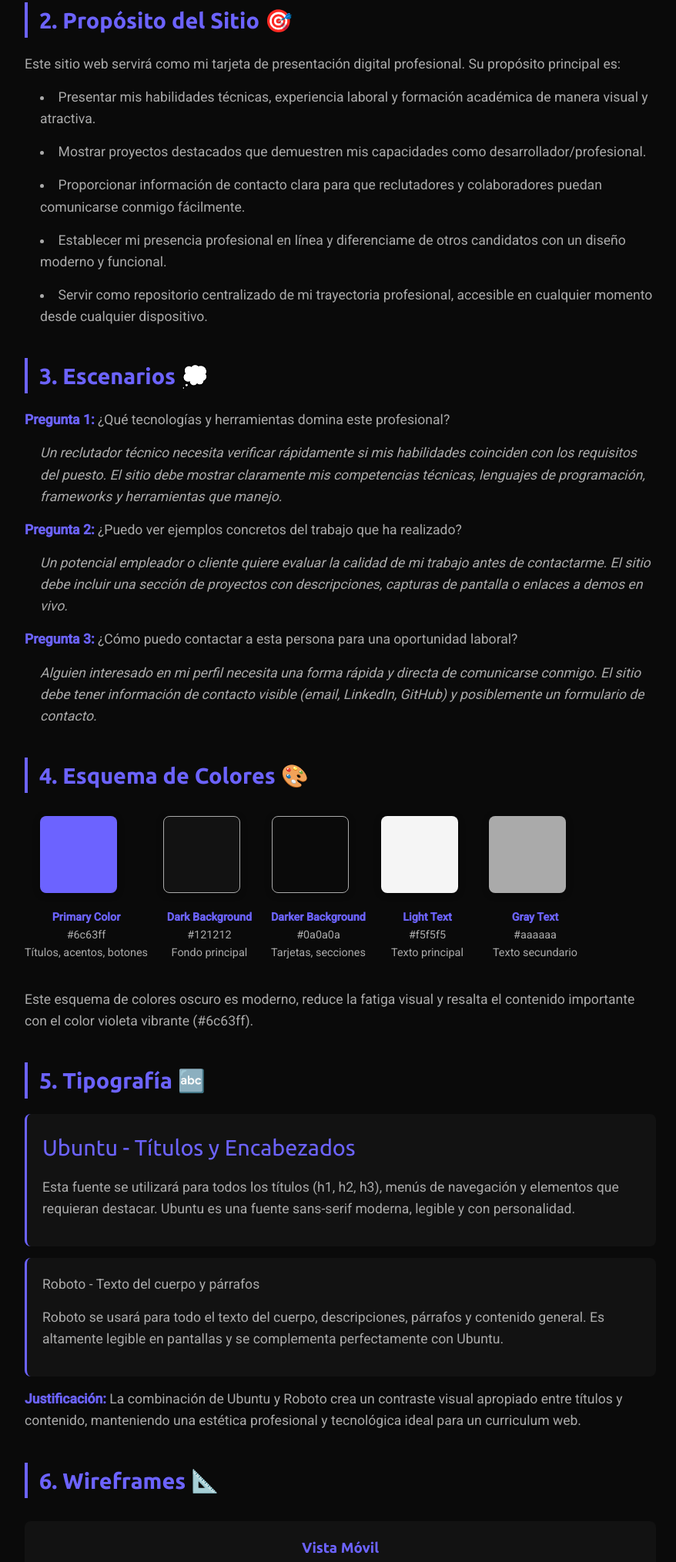
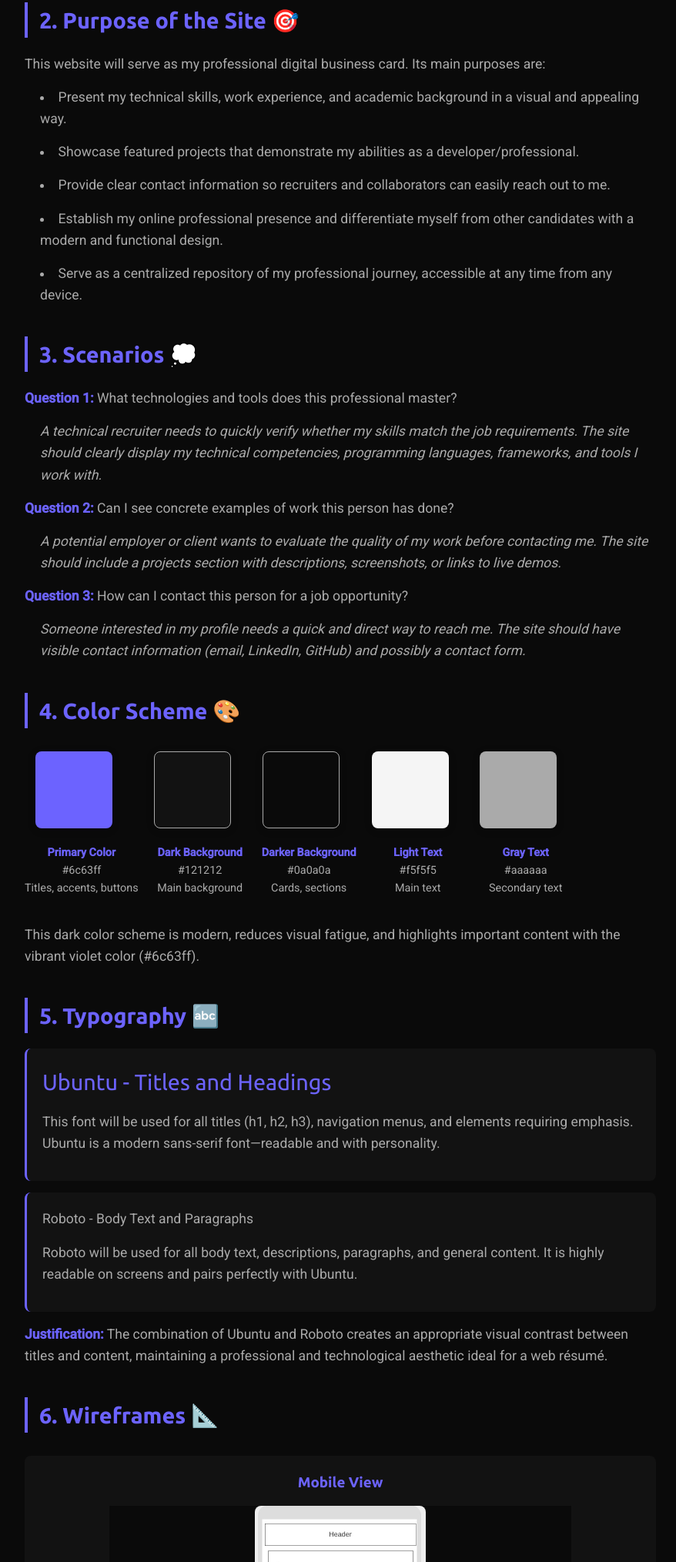
Before and after one commit to BRIGHAM450/wdd131, a plain HTML site: page project/siteplan.html in a window 1280 px wide. Shown: the part 441-2470 px from the top of the page at 77% size, without its empty margins (198-1076 px from the left). Drawn offline with Linux system fonts and the light colour scheme.

Commit message:
siteplan change name

```diff
--- a/project/siteplan.html
+++ b/project/siteplan.html
@@ -1,118 +1,122 @@
 <!DOCTYPE html>
-<html lang="es">
+<html lang="en">
 
 <head>
     <meta charset="UTF-8">
     <meta name="viewport" content="width=device-width, initial-scale=1.0">
-    <title>Site Plan - Mi Curriculum Web</title>
+    <title>Site Plan - My Web Curriculum</title>
+    <meta name="description"
+        content="Site plan for my professional curriculum website, including structure, colors, typography, purpose, and wireframes to guide development.">
+    <meta name="author" content="Brigham Carrera Ventura">
+
+    <!-- Google Fonts -->
     <link rel="preconnect" href="https://fonts.googleapis.com">
     <link rel="preconnect" href="https://fonts.gstatic.com" crossorigin>
     <link
         href="https://fonts.googleapis.com/css2?family=Ubuntu:wght@400;500;700&family=Roboto:wght@300;400;500&display=swap"
         rel="stylesheet">
+
+    <!-- Css Styles -->
     <link rel="stylesheet" href="styles/siteplan.css">
 </head>
 
 <body>
     <div class="container">
-        <h1>📋 Site Plan - Mi Curriculum Web</h1>
+        <h1>📋 Site Plan - My Web Curriculum</h1>
 
-        <!-- Nombre del Sitio -->
+        <!-- Site Name -->
         <section>
-            <h2>1. Nombre del Sitio</h2>
-            <p><strong>[Tu Nombre] - Portfolio Profesional</strong></p>
-            <p>Elegí este nombre porque representa mi identidad profesional de manera directa y personal. Un curriculum
-                web con mi nombre propio genera confianza, es fácil de recordar y facilita que reclutadores y colegas me
-                encuentren en línea. El término "Portfolio Profesional" complementa el nombre indicando claramente el
-                propósito del sitio.</p>
+            <h2>1. Site Name</h2>
+            <p><strong>Brigham Carrera - Professional Portfolio</strong></p>
+            <p>I chose this name because it represents my professional identity in a direct and personal way. A web
+                résumé using my own name builds trust, is easy to remember, and helps recruiters and colleagues find me
+                online. The term “Professional Portfolio” complements the name by clearly indicating the purpose of the
+                site.</p>
         </section>
 
-        <!-- Propósito del Sitio -->
+        <!-- Site Purpose -->
         <section>
-            <h2>2. Propósito del Sitio 🎯</h2>
-            <p>Este sitio web servirá como mi tarjeta de presentación digital profesional. Su propósito principal es:
-            </p>
+            <h2>2. Purpose of the Site 🎯</h2>
+            <p>This website will serve as my professional digital business card. Its main purposes are:</p>
             <ul>
-                <li>Presentar mis habilidades técnicas, experiencia laboral y formación académica de manera visual y
-                    atractiva.</li>
-                <li>Mostrar proyectos destacados que demuestren mis capacidades como desarrollador/profesional.</li>
-                <li>Proporcionar información de contacto clara para que reclutadores y colaboradores puedan comunicarse
-                    conmigo fácilmente.</li>
-                <li>Establecer mi presencia profesional en línea y diferenciame de otros candidatos con un diseño
-                    moderno y funcional.</li>
-                <li>Servir como repositorio centralizado de mi trayectoria profesional, accesible en cualquier momento
-                    desde cualquier dispositivo.</li>
+                <li>Present my technical skills, work experience, and academic background in a visual and appealing way.
+                </li>
+                <li>Showcase featured projects that demonstrate my abilities as a developer/professional.</li>
+                <li>Provide clear contact information so recruiters and collaborators can easily reach out to me.</li>
+                <li>Establish my online professional presence and differentiate myself from other candidates with a
+                    modern and functional design.</li>
+                <li>Serve as a centralized repository of my professional journey, accessible at any time from any
+                    device.</li>
             </ul>
         </section>
 
-        <!-- Escenarios -->
+        <!-- Scenarios -->
         <section>
-            <h2>3. Escenarios 💭</h2>
-            <p><strong>Pregunta 1:</strong> ¿Qué tecnologías y herramientas domina este profesional?</p>
-            <p class="scenario-explanation">Un reclutador técnico necesita verificar rápidamente si mis habilidades
-                coinciden con los requisitos del puesto. El sitio debe mostrar claramente mis competencias técnicas,
-                lenguajes de programación, frameworks y herramientas que manejo.</p>
+            <h2>3. Scenarios 💭</h2>
+            <p><strong>Question 1:</strong> What technologies and tools does this professional master?</p>
+            <p class="scenario-explanation">A technical recruiter needs to quickly verify whether my skills match the
+                job requirements. The site should clearly display my technical competencies, programming languages,
+                frameworks, and tools I work with.</p>
 
-            <p><strong>Pregunta 2:</strong> ¿Puedo ver ejemplos concretos del trabajo que ha realizado?</p>
-            <p class="scenario-explanation">Un potencial empleador o cliente quiere evaluar la calidad de mi trabajo
-                antes de contactarme. El sitio debe incluir una sección de proyectos con descripciones, capturas de
-                pantalla o enlaces a demos en vivo.</p>
+            <p><strong>Question 2:</strong> Can I see concrete examples of work this person has done?</p>
+            <p class="scenario-explanation">A potential employer or client wants to evaluate the quality of my work
+                before contacting me. The site should include a projects section with descriptions, screenshots, or
+                links to live demos.</p>
 
-            <p><strong>Pregunta 3:</strong> ¿Cómo puedo contactar a esta persona para una oportunidad laboral?</p>
-            <p class="scenario-explanation">Alguien interesado en mi perfil necesita una forma rápida y directa de
-                comunicarse conmigo. El sitio debe tener información de contacto visible (email, LinkedIn, GitHub) y
-                posiblemente un formulario de contacto.</p>
+            <p><strong>Question 3:</strong> How can I contact this person for a job opportunity?</p>
+            <p class="scenario-explanation">Someone interested in my profile needs a quick and direct way to reach me.
+                The site should have visible contact information (email, LinkedIn, GitHub) and possibly a contact form.
+            </p>
         </section>
 
-        <!-- Esquema de Colores -->
+        <!-- Color Scheme -->
         <section>
-            <h2>4. Esquema de Colores 🎨</h2>
+            <h2>4. Color Scheme 🎨</h2>
             <div class="color-container">
                 <div class="color-item">
                     <div class="color-box primary-color-box"></div>
-                    <p><strong>Primary Color</strong><br>#6c63ff<br>Títulos, acentos, botones</p>
+                    <p><strong>Primary Color</strong><br>#6c63ff<br>Titles, accents, buttons</p>
                 </div>
                 <div class="color-item">
                     <div class="color-box dark-bg-box"></div>
-                    <p><strong>Dark Background</strong><br>#121212<br>Fondo principal</p>
+                    <p><strong>Dark Background</strong><br>#121212<br>Main background</p>
                 </div>
                 <div class="color-item">
                     <div class="color-box darker-bg-box"></div>
-                    <p><strong>Darker Background</strong><br>#0a0a0a<br>Tarjetas, secciones</p>
+                    <p><strong>Darker Background</strong><br>#0a0a0a<br>Cards, sections</p>
                 </div>
                 <div class="color-item">
                     <div class="color-box light-text-box"></div>
-                    <p><strong>Light Text</strong><br>#f5f5f5<br>Texto principal</p>
+                    <p><strong>Light Text</strong><br>#f5f5f5<br>Main text</p>
                 </div>
                 <div class="color-item">
                     <div class="color-box gray-text-box"></div>
-                    <p><strong>Gray Text</strong><br>#aaaaaa<br>Texto secundario</p>
+                    <p><strong>Gray Text</strong><br>#aaaaaa<br>Secondary text</p>
                 </div>
             </div>
-            <p>Este esquema de colores oscuro es moderno, reduce la fatiga visual y resalta el contenido importante con
-                el color violeta vibrante (#6c63ff).</p>
+            <p>This dark color scheme is modern, reduces visual fatigue, and highlights important content with the
+                vibrant violet color (#6c63ff).</p>
         </section>
 
-        <!-- Tipografía -->
+        <!-- Typography -->
         <section>
-            <h2>5. Tipografía 🔤</h2>
+            <h2>5. Typography 🔤</h2>
 
             <div class="font-example">
-                <p class="ubuntu-font">Ubuntu - Títulos y Encabezados</p>
-                <p class="font-description">Esta fuente se utilizará para todos los títulos (h1, h2, h3), menús de
-                    navegación y elementos que requieran destacar. Ubuntu es una fuente sans-serif moderna, legible y
-                    con personalidad.</p>
+                <p class="ubuntu-font">Ubuntu - Titles and Headings</p>
+                <p class="font-description">This font will be used for all titles (h1, h2, h3), navigation menus, and
+                    elements requiring emphasis. Ubuntu is a modern sans-serif font—readable and with personality.</p>
             </div>
 
             <div class="font-example">
-                <p class="roboto-font">Roboto - Texto del cuerpo y párrafos</p>
-                <p class="font-description">Roboto se usará para todo el texto del cuerpo, descripciones, párrafos y
-                    contenido general. Es altamente legible en pantallas y se complementa perfectamente con Ubuntu.</p>
+                <p class="roboto-font">Roboto - Body Text and Paragraphs</p>
+                <p class="font-description">Roboto will be used for all body text, descriptions, paragraphs, and general
+                    content. It is highly readable on screens and pairs perfectly with Ubuntu.</p>
             </div>
 
-            <p><strong>Justificación:</strong> La combinación de Ubuntu y Roboto crea un contraste visual apropiado
-                entre títulos y contenido, manteniendo una estética profesional y tecnológica ideal para un curriculum
-                web.</p>
+            <p><strong>Justification:</strong> The combination of Ubuntu and Roboto creates an appropriate visual
+                contrast between titles and content, maintaining a professional and technological aesthetic ideal for a
+                web résumé.</p>
         </section>
 
         <!-- Wireframes -->
@@ -121,25 +125,25 @@
 
             <div class="wireframe-section">
                 <div class="wireframe-container">
-                    <h3>Vista Móvil</h3>
+                    <h3>Mobile View</h3>
                     <div class="wireframe-placeholder">
-                        <!-- wireframe móvil -->
-                        <img src="images/wireframe-mobile.jpg" alt="wireframe movil">
+                        <!-- wireframe mobile -->
+                        <img src="images/wireframe-mobile.jpg" alt="Mobile Wireframe">
                     </div>
                 </div>
 
                 <div class="wireframe-container">
-                    <h3>Vista Escritorio</h3>
+                    <h3>Desktop View</h3>
                     <div class="wireframe-placeholder">
                         <!-- wireframe desktop -->
-                        <img src="images/wireframe-desktop.jpg" alt="wireframe Desktop">
+                        <img src="images/wireframe-desktop.jpg" alt="Desktop Wireframe">
                     </div>
                 </div>
             </div>
 
-            <p><strong>Nota:</strong> Los wireframes muestran la estructura y disposición de los elementos en diferentes
-                tamaños de pantalla, asegurando un diseño responsive que funcione perfectamente en dispositivos móviles
-                y computadoras de escritorio.</p>
+            <p><strong>Note:</strong> The wireframes show the structure and layout of the elements across different
+                screen sizes, ensuring a responsive design that works perfectly on both mobile devices and desktop
+                computers.</p>
         </section>
     </div>
 </body>
```
